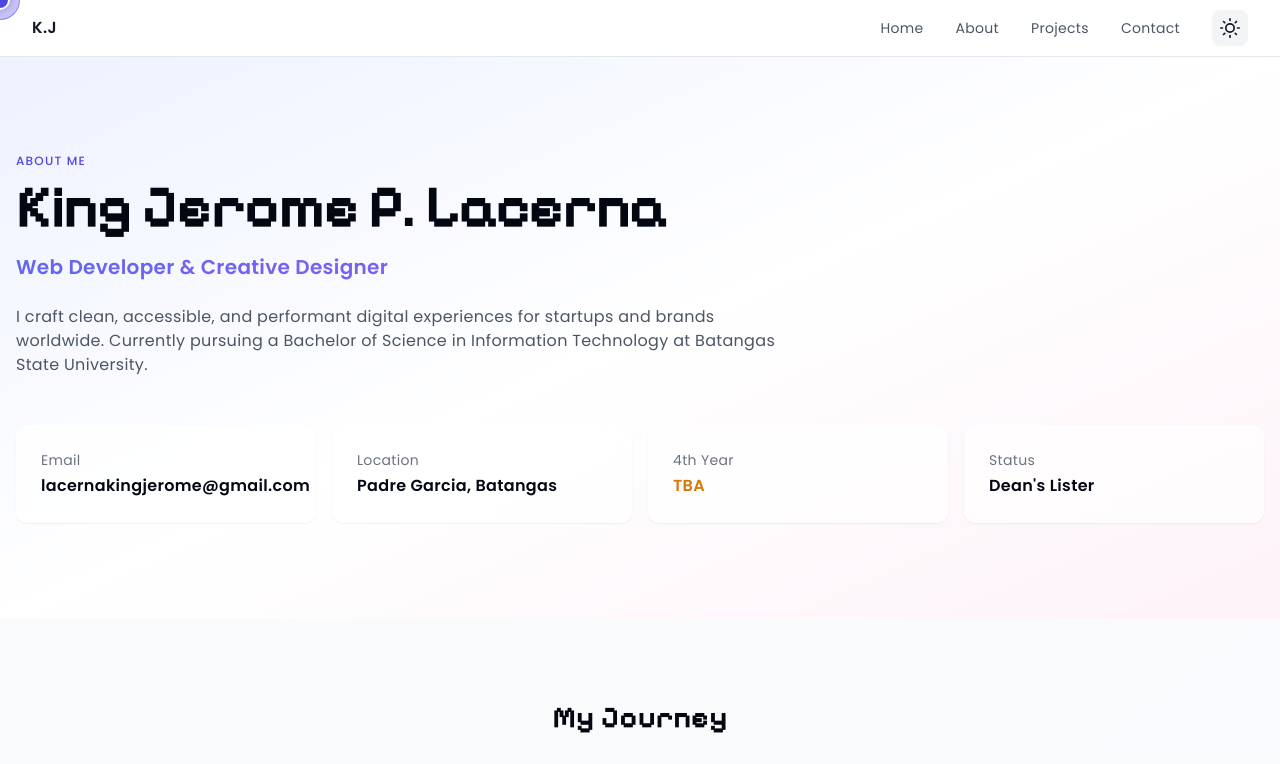
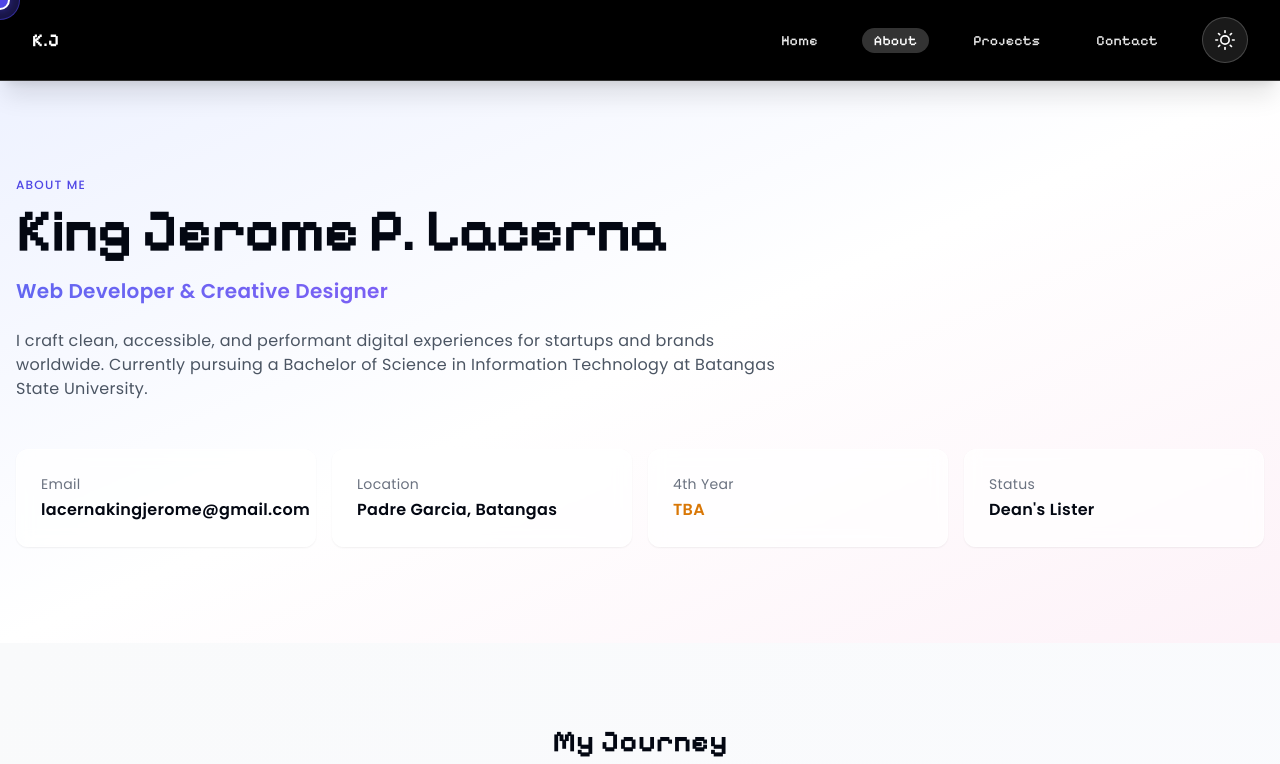
Before and after one commit to kingjrm/Portfolio, a website: page pages/about.html in a window 1280 px wide. Shown: the top 764 px of the page. Drawn offline with nearby package versions, Linux system fonts and the light colour scheme.

Commit message:
Change navbar background to black, remove blue colors, update hover colors

```diff
--- a/pages/about.html
+++ b/pages/about.html
@@ -21,17 +21,19 @@
     </script>
   </head>
   <body class="min-h-full bg-white dark:bg-gray-950 text-gray-950 dark:text-gray-100 transition-colors duration-300" style="font-family: 'Poppins', sans-serif;">
-    <nav class="sticky top-0 z-50 border-b border-gray-200 dark:border-gray-800 bg-white/80 dark:bg-gray-950/80 backdrop-blur transition-colors duration-300">
-      <div class="mx-auto max-w-7xl px-4 sm:px-6 lg:px-8 flex h-14 items-center justify-between">
-        <a href="../index.html" class="font-semibold text-gray-900 dark:text-gray-300">K.J</a>
+    <nav class="sticky top-0 z-50 bg-black backdrop-blur border-b border-white/20 transition-all duration-300 shadow-xl">
+      <div class="mx-auto max-w-7xl px-4 sm:px-6 lg:px-8 flex h-20 items-center justify-between">
+        <a href="../index.html" class="font-bold text-white hover:text-gray-300 transition duration-300 text-lg" style="font-family: 'Pixelify Sans', sans-serif;">
+          K.J
+        </a>
         <div class="flex items-center gap-8">
-          <ul class="flex items-center gap-8">
-            <li><a class="hover:text-gray-700 dark:hover:text-gray-300 text-gray-600 dark:text-gray-400 text-sm transition" href="../index.html">Home</a></li>
-            <li><a class="hover:text-gray-700 dark:hover:text-gray-300 text-gray-600 dark:text-gray-400 text-sm transition" href="./about.html">About</a></li>
-            <li><a class="hover:text-gray-700 dark:hover:text-gray-300 text-gray-600 dark:text-gray-400 text-sm transition" href="./projects.html">Projects</a></li>
-            <li><a class="hover:text-gray-700 dark:hover:text-gray-300 text-gray-600 dark:text-gray-400 text-sm transition" href="./contact.html">Contact</a></li>
+          <ul class="flex items-center gap-8" style="font-family: 'Pixelify Sans', sans-serif;">
+            <li><a class="text-white/90 hover:text-white text-sm font-medium transition duration-300 hover:bg-white/10 px-3 py-1 rounded-full" href="../index.html">Home</a></li>
+            <li><a class="text-white bg-white/20 px-3 py-1 rounded-full text-sm font-medium transition duration-300 hover:bg-white/30" href="./about.html">About</a></li>
+            <li><a class="text-white/90 hover:text-white text-sm font-medium transition duration-300 hover:bg-white/10 px-3 py-1 rounded-full" href="./projects.html">Projects</a></li>
+            <li><a class="text-white/90 hover:text-white text-sm font-medium transition duration-300 hover:bg-white/10 px-3 py-1 rounded-full" href="./contact.html">Contact</a></li>
           </ul>
-          <button id="theme-toggle" class="p-2 rounded-lg bg-gray-100 dark:bg-gray-800 text-gray-900 dark:text-gray-100 hover:bg-gray-200 dark:hover:bg-gray-700 transition" aria-label="Toggle theme">
+          <button id="theme-toggle" class="p-3 rounded-full bg-white/10 hover:bg-white/20 text-white hover:text-white transition duration-300 backdrop-blur-sm border border-white/20 hover:border-white/40" aria-label="Toggle theme">
             <svg id="sun-icon" class="w-5 h-5" viewBox="0 0 24 24" fill="none" stroke="currentColor" stroke-width="2" stroke-linecap="round" stroke-linejoin="round" aria-hidden="true">
               <circle cx="12" cy="12" r="5"></circle>
               <line x1="12" y1="1" x2="12" y2="3"></line>
```
Also changed, not shown: index.html (+11 -9 lines), pages/contact.html (+11 -9 lines), pages/projects.html (+11 -9 lines).
